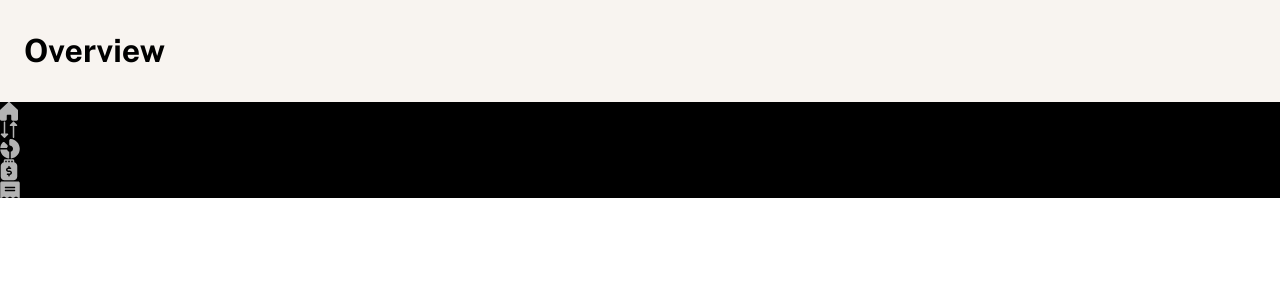
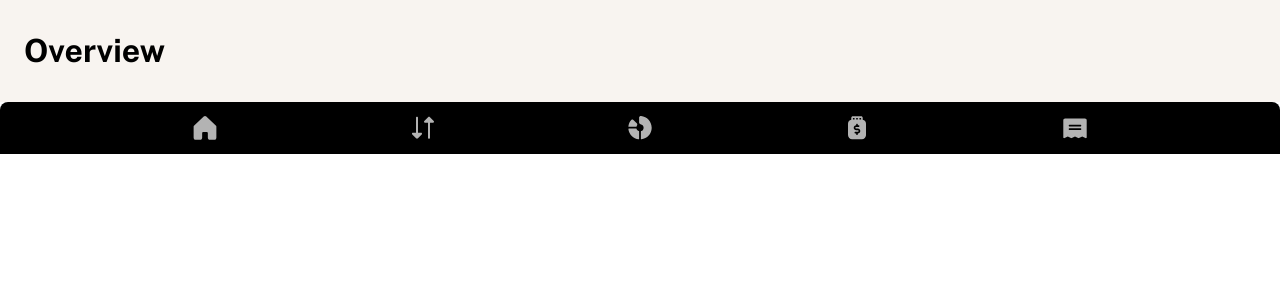
Before and after one commit to mhjarvis/personal-finance-application, a React (Vite) app: page / in a window 1280 px wide. Shown: the top 300 px of the page. Built offline with nearby package versions, Linux system fonts and the light colour scheme.

Commit message:
Add navigation alignment

```diff
--- a/src/layouts/NavigationLayout/NavigationLayout.css
+++ b/src/layouts/NavigationLayout/NavigationLayout.css
@@ -1,3 +1,15 @@
 .navigation-layout {
 	background-color: black;
+	display: flex;
+	flex-direction: row;
+	align-items: center;
+	justify-content: space-evenly;
+	padding: 1.4rem 0;
+	border-top-left-radius: 8px;
+	border-top-right-radius: 8px;
 }
+
+.navigation__icon {
+	height: 2.4rem;
+	width: 2.4rem;
+}
--- a/src/layouts/NavigationLayout/NavigationLayout.jsx
+++ b/src/layouts/NavigationLayout/NavigationLayout.jsx
@@ -8,11 +8,19 @@ import recurringBillsIcon from "../../assets/images/icon-nav-recurring-bills.svg
 export default function NavigationLayout() {
 	return (
 		<div className="navigation-layout">
-			<img src={homeIcon} alt="Home icon" />
-			<img src={arrowsIcon} alt="Transactions icon" />
-			<img src={budgetIcon} alt="Budget icon" />
-			<img src={potsIcon} alt="Pots icon" />
-			<img src={recurringBillsIcon} alt="Recurring Bills icon" />
+			<img src={homeIcon} alt="Home icon" className="navigation__icon" />
+			<img
+				src={arrowsIcon}
+				alt="Transactions icon"
+				className="navigation__icon"
+			/>
+			<img src={budgetIcon} alt="Budget icon" className="navigation__icon" />
+			<img src={potsIcon} alt="Pots icon" className="navigation__icon" />
+			<img
+				src={recurringBillsIcon}
+				alt="Recurring Bills icon"
+				className="navigation__icon"
+			/>
 		</div>
 	);
 }
```
